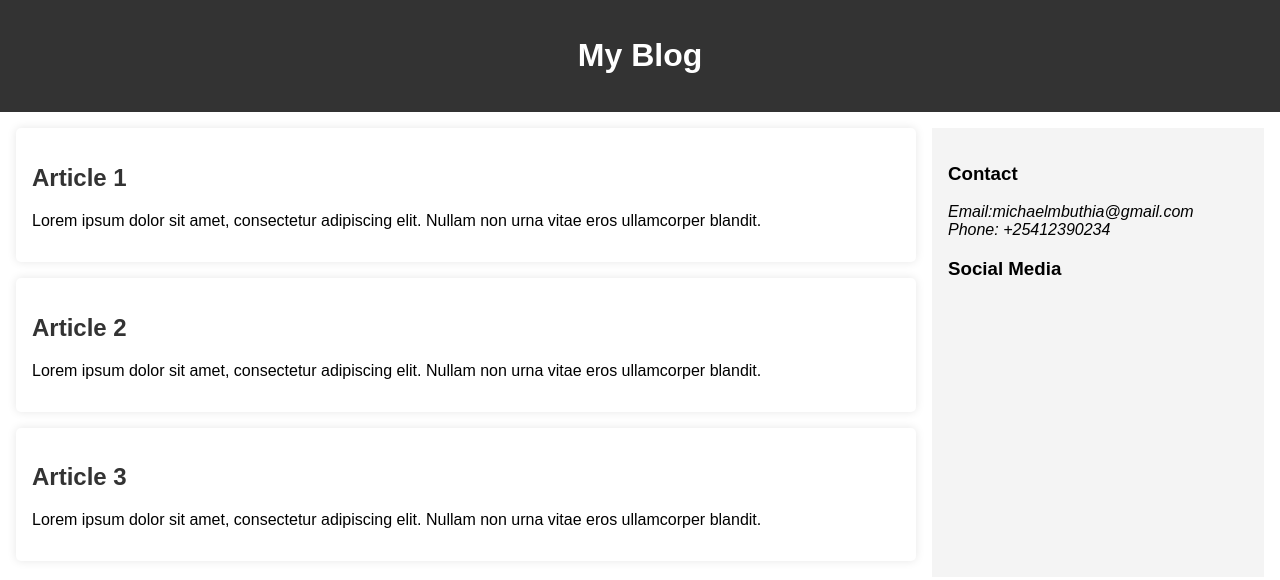
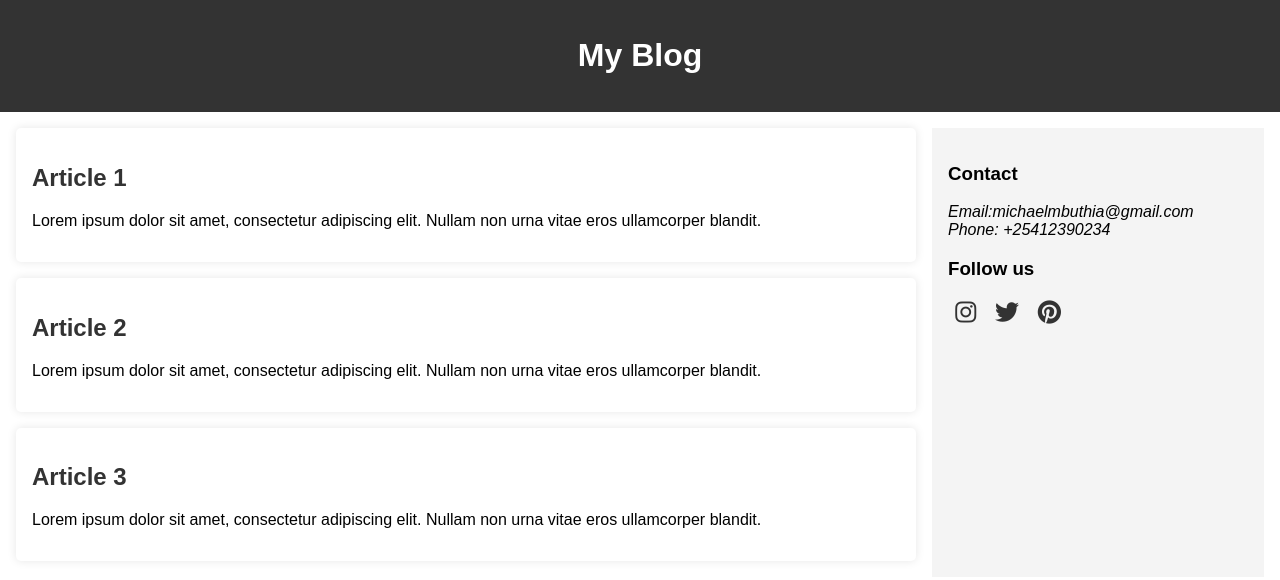
Before and after one commit to Michael-Mbuthia/Blog-page, a plain HTML site: page index.html in a window 1280 px wide. Drawn offline with Linux system fonts and the light colour scheme.

Commit message:
add social links

```diff
--- a/index.html
+++ b/index.html
@@ -4,6 +4,7 @@
     <meta charset="UTF-8">
     <meta name="viewport" content="width=device-width, initial-scale=1.0">
     <link rel="stylesheet" href="styles.css">
+    <link rel="stylesheet" href="https://cdnjs.cloudflare.com/ajax/libs/font-awesome/6.0.0/css/all.min.css">
     <title>My Blog</title>
 </head>
 <body>
@@ -31,7 +32,12 @@
         Email:michaelmbuthia@gmail.com
         Phone: +25412390234
     </address>
-    <h3>Social Media</h3>
+    <h3>Follow us</h3>
+    <div class="social-links">
+        <a href="#" class="social-link" aria-label="Instagram"><i class="fab fa-instagram"></i></a>
+        <a href="#" class="social-link" aria-label="Twitter"><i class="fab fa-twitter"></i></a>
+        <a href="#" class="social-link" aria-label="Pinterest"><i class="fab fa-pinterest"></i></a>
+    </div>
         </aside>
     </div>
 </body>
--- a/styles.css
+++ b/styles.css
@@ -37,3 +37,13 @@ article {
 h2 {
     color: #333;
 }
+.social-link{
+    font-size: 1.5rem ;
+    margin: 0.3em;
+    color: #333;
+    transition: transform 0.3s ease, color 0.3s ease;
+}
+.social-link:hover{
+    color: blueviolet;
+
+}
```
